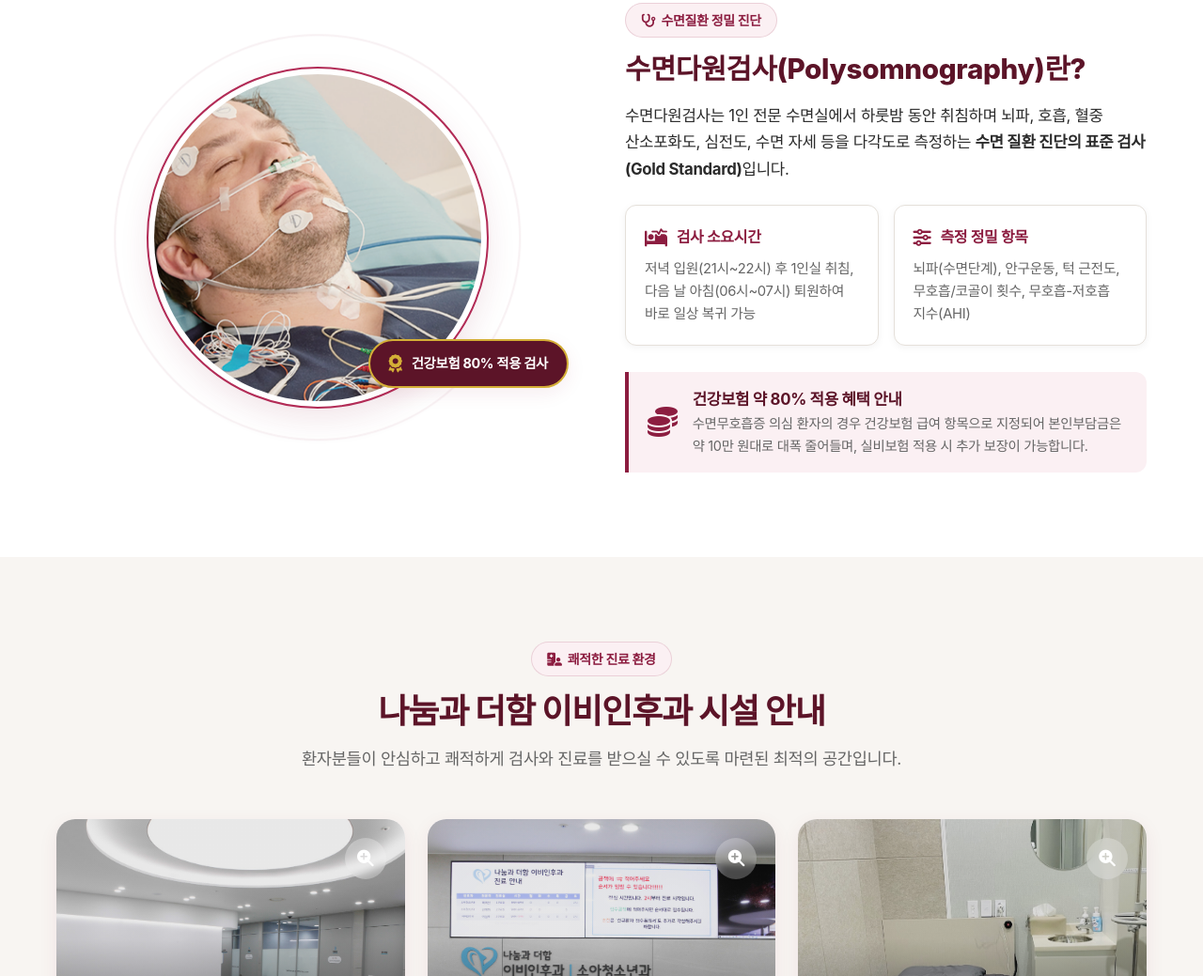
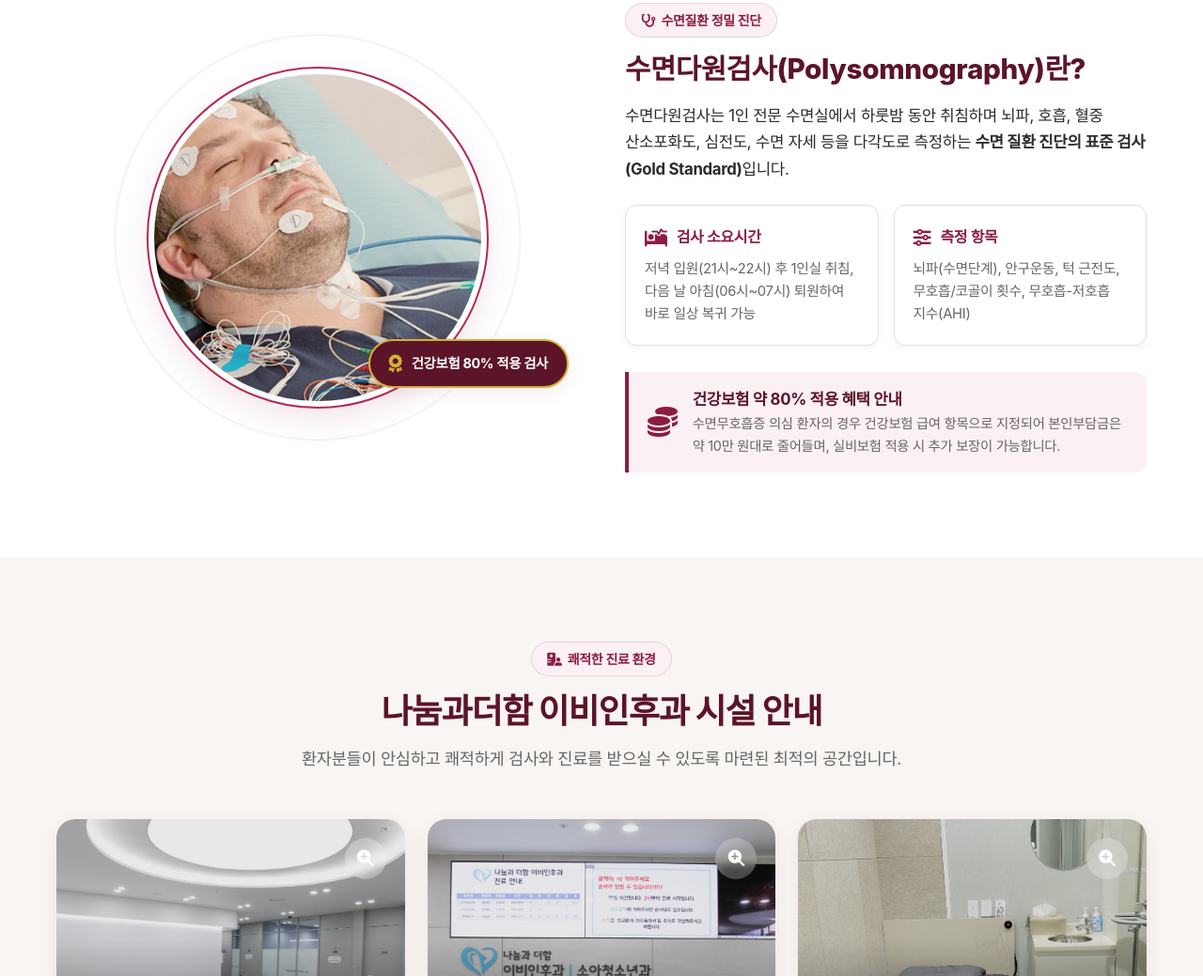
Before and after one commit to cnpbiz2021-afk/nanument, a plain HTML site: page index.html in a window 1280 px wide. Shown: the part 1645-2684 px from the top of the page at 94% size. Drawn offline with Linux system fonts and the light colour scheme; a web font is replaced by a local one.

Commit message:
Update index.html

```diff
--- a/index.html
+++ b/index.html
@@ -307,7 +307,7 @@
               <div class="info-card">
                 <div class="info-card-header">
                   <i class="fa-solid fa-sliders"></i>
-                  <span>측정 정밀 항목</span>
+                  <span>측정 항목</span>
                 </div>
                 <p>뇌파(수면단계), 안구운동, 턱 근전도, 무호흡/코골이 횟수, 무호흡-저호흡 지수(AHI)</p>
               </div>
@@ -317,7 +317,7 @@
               <i class="fa-solid fa-coins"></i>
               <div class="insurance-text">
                 <strong>건강보험 약 80% 적용 혜택 안내</strong>
-                <p>수면무호흡증 의심 환자의 경우 건강보험 급여 항목으로 지정되어 본인부담금은 약 10만 원대로 대폭 줄어들며, 실비보험 적용 시 추가 보장이 가능합니다.</p>
+                <p>수면무호흡증 의심 환자의 경우 건강보험 급여 항목으로 지정되어 본인부담금은 약 10만 원대로 줄어들며, 실비보험 적용 시 추가 보장이 가능합니다.</p>
               </div>
             </div>
           </div>
@@ -332,7 +332,7 @@
       <div class="container">
         <div class="section-header fade-in-up">
           <span class="section-badge"><i class="fa-solid fa-hospital-user"></i> 쾌적한 진료 환경</span>
-          <h2 class="section-title">나눔과 더함 이비인후과 시설 안내</h2>
+          <h2 class="section-title">나눔과더함 이비인후과 시설 안내</h2>
           <p class="section-subtitle">환자분들이 안심하고 쾌적하게 검사와 진료를 받으실 수 있도록 마련된 최적의 공간입니다.</p>
         </div>
 
```
